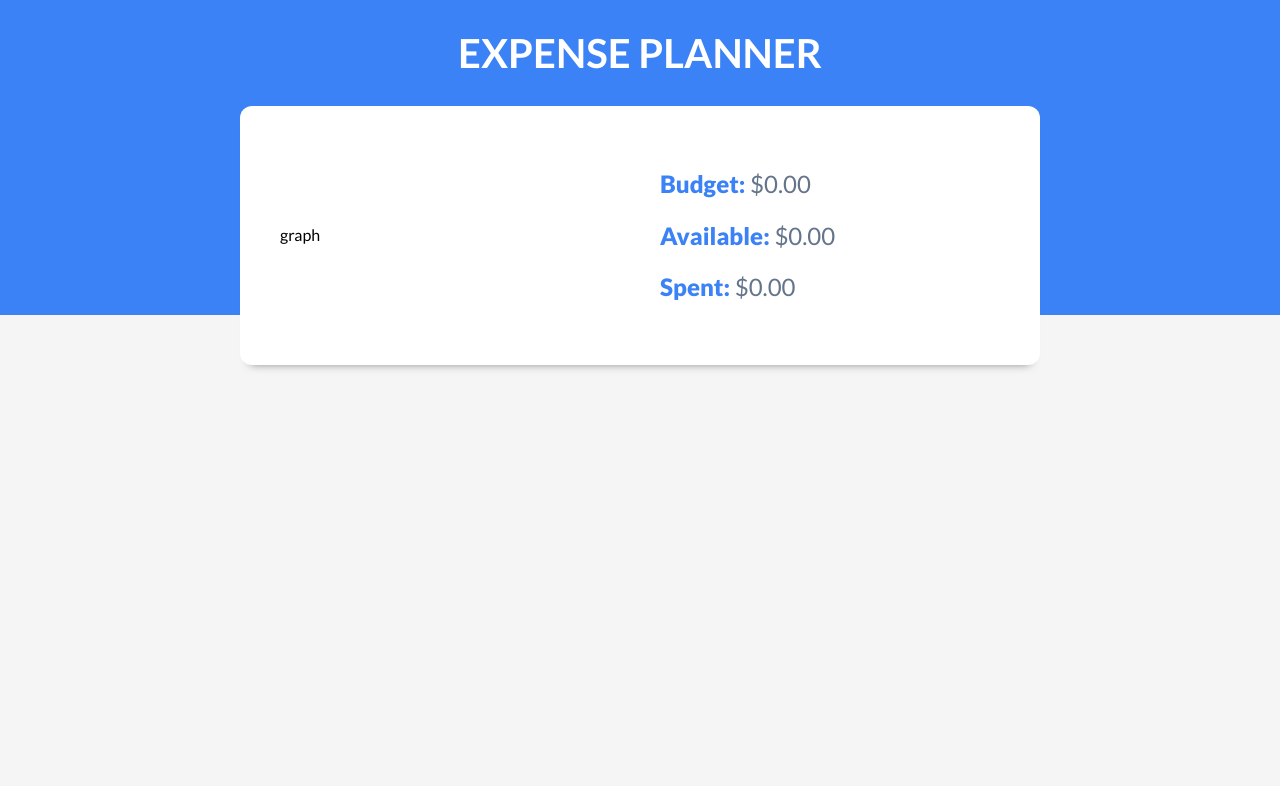
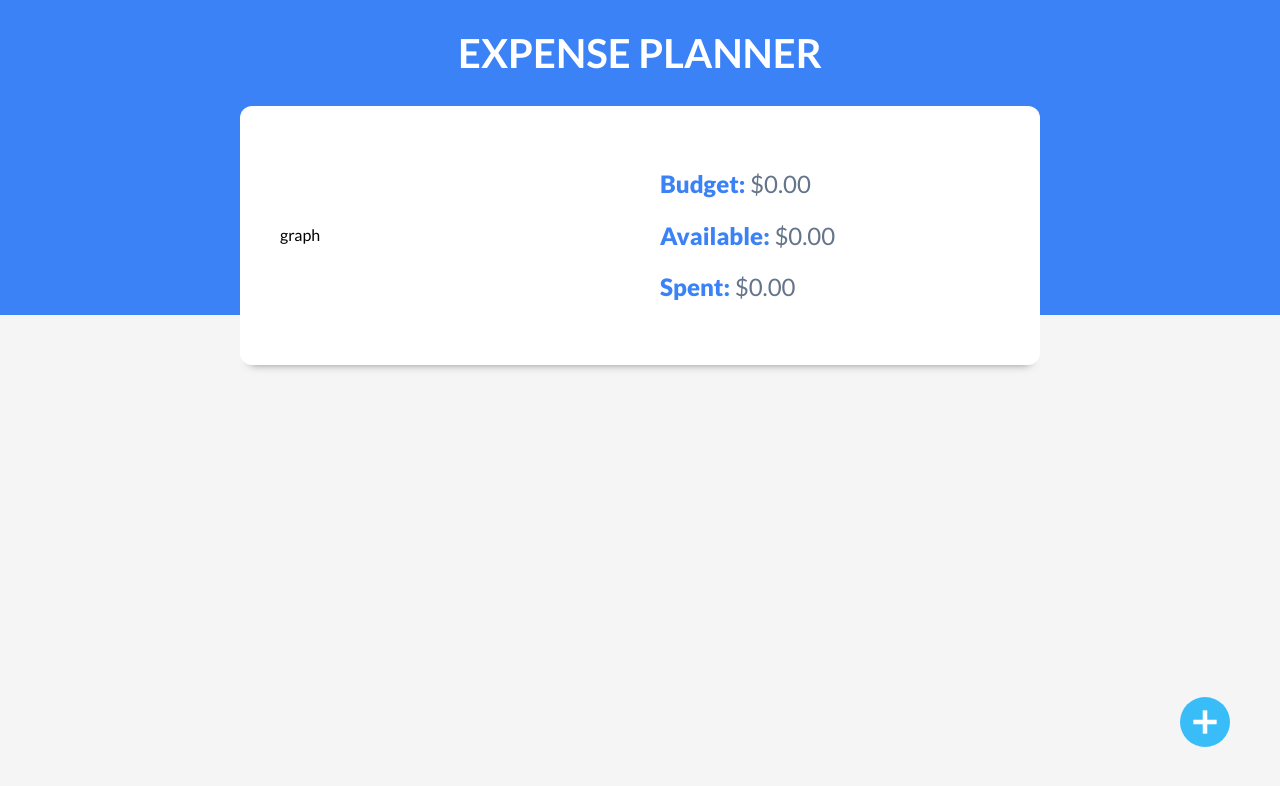
Before and after one commit to jEduardopro/expense-planner-react, a React (Vite) app: page / in a window 1280 px wide. Both pictures are taken after a click on the input "Add". Shown: the top 786 px of the page. Built offline with nearby package versions, Linux system fonts and the light colour scheme.

Commit message:
add modal to create a new expense

```diff
--- a/src/App.tsx
+++ b/src/App.tsx
@@ -1,9 +1,17 @@
 import { useState } from 'react'
 import Header from './components/Header'
+import IconNewBudget from './img/nuevo-gasto.svg'
+import Modal from './components/Modal'
 
 function App() {
 	const [budget, setBudget] = useState(0)
 	const [budgetIsValid, setBudgetIsValid] = useState(false)
+	const [modal, setModal] = useState(false)
+
+	const handleNewBudget = () => {
+		console.log('click to add a new expense');
+		setModal(true)
+	}
 
   return (
     <div>
@@ -13,6 +21,22 @@ function App() {
 				budgetIsValid={budgetIsValid}
 				setBudgetIsValid={setBudgetIsValid}
 			/>
+
+			{
+				budgetIsValid && (
+				<div className='nuevo-gasto'>
+					<img
+						src={IconNewBudget}
+							alt='icon new budget'
+							onClick={handleNewBudget}
+					/>
+					</div>
+				)
+			}
+
+			{modal && (<Modal setModal={setModal} />)}
+
+
     </div>
   )
 }
--- /dev/null
+++ b/src/components/Modal.tsx
@@ -0,0 +1,27 @@
+import CloseBtn from '../img/cerrar.svg'
+
+type Props = {
+	setModal: (status: boolean) => void;
+}
+
+const Modal = ({setModal}: Props) => {
+
+	const closeModal = () => {
+		setModal(false)
+	}
+
+	return (
+		<div className="modal">
+			<p>from modal</p>
+			<div className="cerrar-modal">
+				<img
+					src={CloseBtn}
+					alt="close modal"
+					onClick={closeModal}
+				/>
+			</div>
+		</div>
+	)
+}
+
+export default Modal
```
